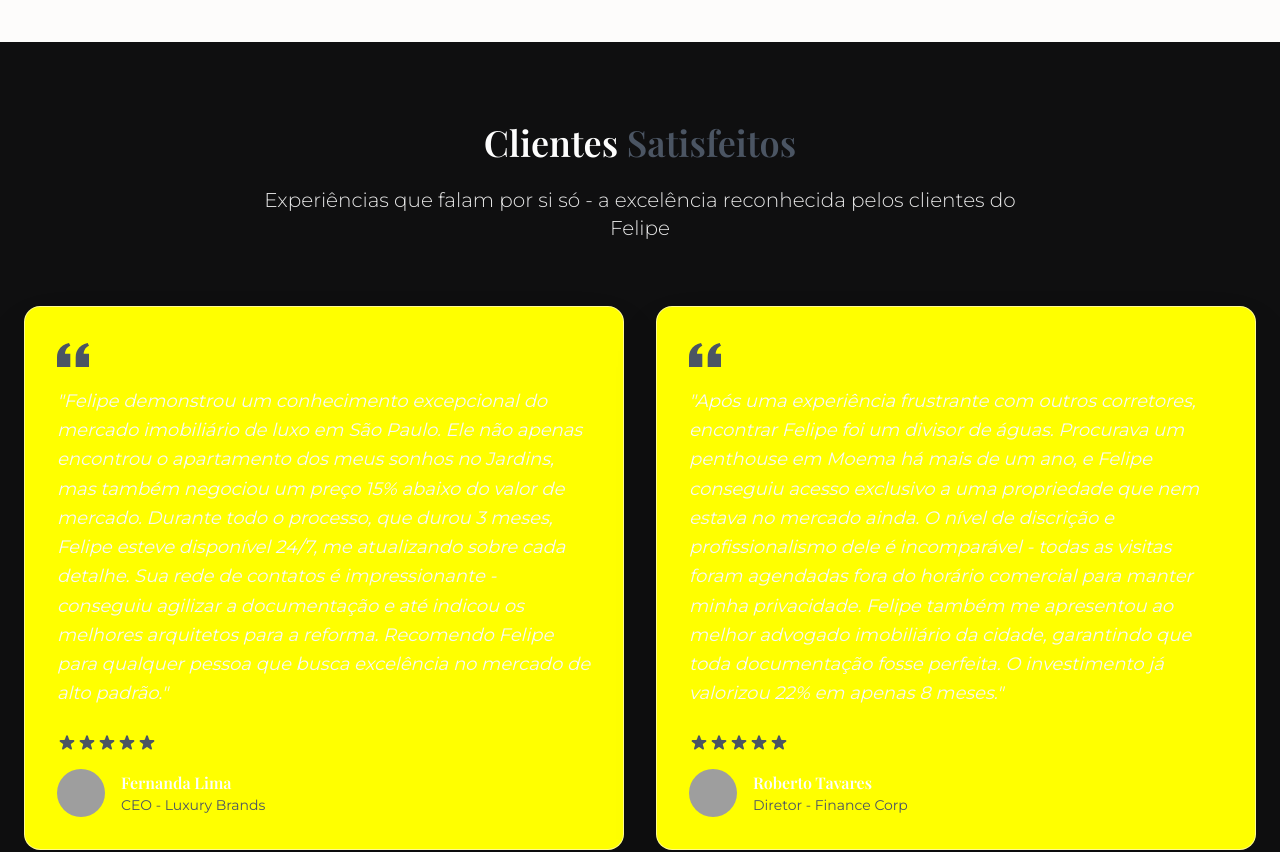
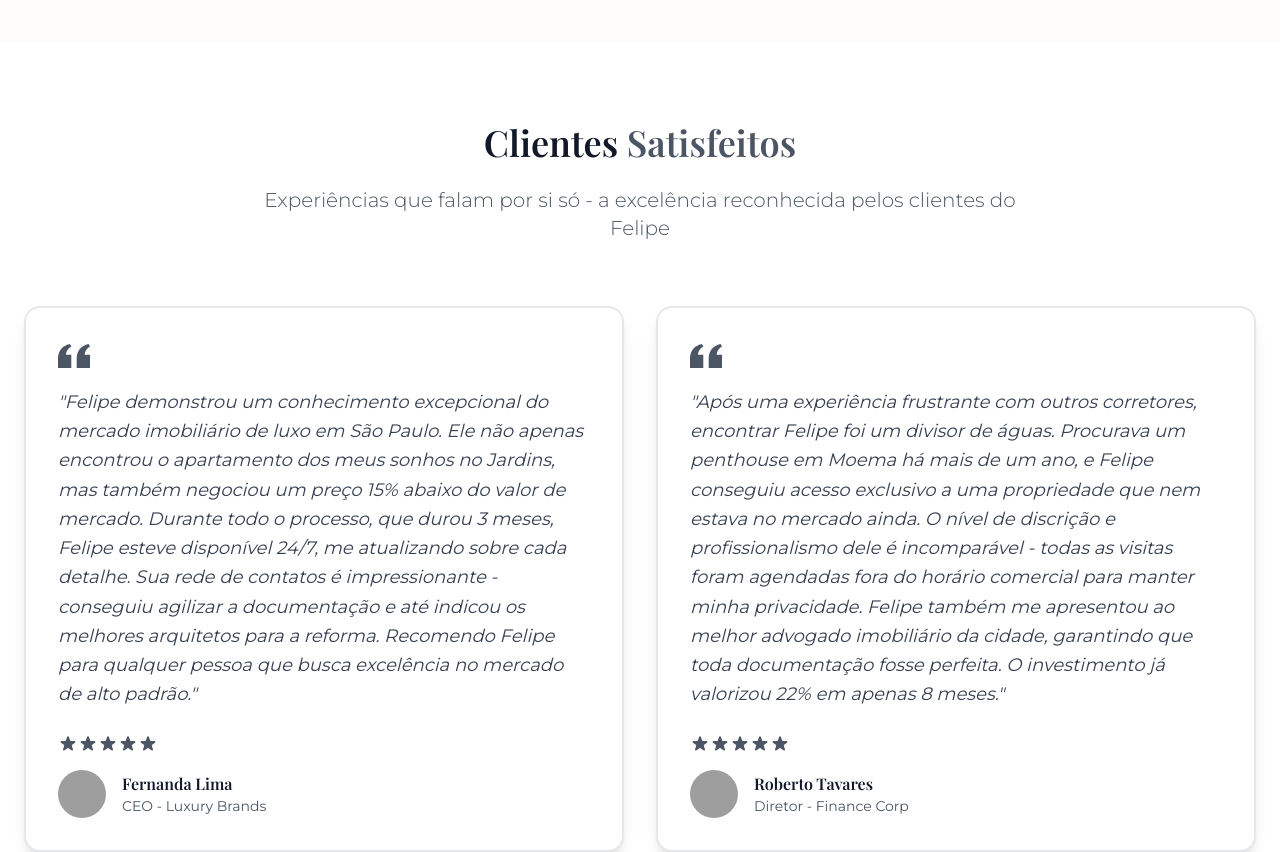
Before and after one commit to akamitatrush/luxe-residences-sp, a React (Vite) app: page / in a window 1280 px wide. Shown: the part 5240-6092 px from the top of the page. Built offline with nearby package versions, Linux system fonts and the light colour scheme; grey boxes are pictures that could not be loaded.

Commit message:
Change background to white
Change the background color to white.

```diff
--- a/src/components/TestimonialsSection.tsx
+++ b/src/components/TestimonialsSection.tsx
@@ -51,14 +51,14 @@ const TestimonialsSection = () => {
   };
 
   return (
-    <section id="testimonials" className="py-20 bg-midnight-950">
+    <section id="testimonials" className="py-20 bg-white">
       <div className="container mx-auto px-6">
         {/* Header */}
         <div className="text-center mb-16 scroll-fade-in">
-          <h2 className="subheading-luxury text-platinum-100 mb-6">
+          <h2 className="subheading-luxury text-gray-900 mb-6">
             Clientes <span className="text-gray-600">Satisfeitos</span>
           </h2>
-          <p className="text-xl text-platinum-300 max-w-3xl mx-auto font-light">
+          <p className="text-xl text-gray-600 max-w-3xl mx-auto font-light">
             Experiências que falam por si só - a excelência reconhecida pelos clientes do Felipe
           </p>
         </div>
@@ -68,7 +68,7 @@ const TestimonialsSection = () => {
           {testimonials.map((testimonial, index) => (
             <div
               key={testimonial.id}
-              className="luxury-card-dark p-8 scroll-fade-in"
+              className="bg-white border-2 border-gray-200 rounded-2xl shadow-lg hover:shadow-xl transition-all duration-500 hover:-translate-y-2 p-8 scroll-fade-in"
               style={{ animationDelay: `${index * 0.1}s` }}
             >
               {/* Quote Icon */}
@@ -79,7 +79,7 @@ const TestimonialsSection = () => {
               </div>
 
               {/* Content */}
-              <p className="text-platinum-200 mb-6 leading-relaxed italic text-lg">
+              <p className="text-gray-700 mb-6 leading-relaxed italic text-lg">
                 "{testimonial.content}"
               </p>
 
@@ -96,7 +96,7 @@ const TestimonialsSection = () => {
                   className="w-12 h-12 rounded-full object-cover mr-4"
                 />
                 <div>
-                  <h4 className="font-playfair font-semibold text-platinum-100">
+                  <h4 className="font-playfair font-semibold text-gray-900">
                     {testimonial.name}
                   </h4>
                   <p className="text-gray-600 text-sm">
```
